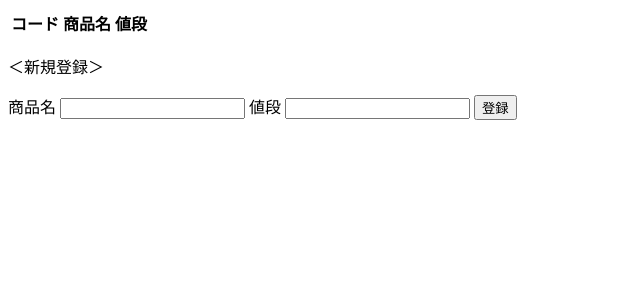
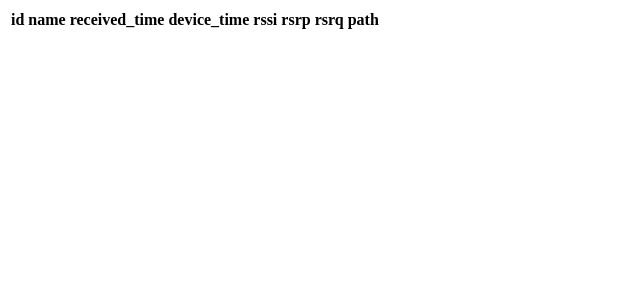
Before and after one commit to yswld/htppServer, a Flask app: page /list in a window 1280 px wide. Shown: the top 300 px of the page, without its empty margins (0-640 px from the left). Run offline with Flask 2, Linux system fonts and the light colour scheme; data that the repository does not hold is empty.

Commit message:
dbのカラムを追加した。

```diff
--- a/main.py
+++ b/main.py
@@ -39,17 +39,19 @@ def post_json():
     received_time = int(time.time())
     json = request.get_json()  # POSTされたJSONを取得
 
-    # テンプレートから新規登録する商品名と値段を取得
     id = request.json["id"]
     name = request.json["name"]
     device_time = request.json["device_time"]
+    rssi = request.json["rssi"]
+    rsrp = request.json["rsrp"]
+    rsrq = request.json["rsrq"]
 
     # データベース接続
     con = get_db_connection()
     if con.execute("select count(*) from sqlite_master where type='table'").fetchone()[0] == 0:
-        con.execute("create table data_table(id integer, name varchar(10), time integer, device_time integer)")
+        con.execute("create table data_table(id integer, name varchar(10), received_time integer, device_time integer, rssi real, rsrp real, rsrq real, path varchar(20))")
 
-    con.execute(f"insert into data_table values({id},'{name}',{received_time},{device_time})")
+    con.execute(f"insert into data_table values({id},'{name}',{received_time},{device_time},{rssi},{rsrp},{rsrq},'{name}')")
 
     cur = con.execute("select * from data_table")
 
--- a/templates/index.html
+++ b/templates/index.html
@@ -2,16 +2,21 @@
 <html lang="jp">
 <head>
     <meta charset="UTF-8">
-    <title>商品一覧ページ</title>
+    <title>db</title>
 </head>
 <body>
     <div>
         <table>
             <thead>
                 <tr>
-                    <th>コード</th>
-                    <th>商品名</th>
-                    <th>値段</th>
+                    <th>id</th>
+                    <th>name</th>
+                    <th>received_time</th>
+                    <th>device_time</th>
+                    <th>rssi</th>
+                    <th>rsrp</th>
+                    <th>rsrq</th>
+                    <th>path</th>
                 </tr>
             </thead>
             <tbody>
@@ -20,11 +25,17 @@
                     <th>{{item[0]}}</th>
                     <th>{{item[1]}}</th>
                     <th>{{item[2]}}</th>
+                    <th>{{item[3]}}</th>
+                    <th>{{item[4]}}</th>
+                    <th>{{item[5]}}</th>
+                    <th>{{item[6]}}</th>
+                    <th>{{item[7]}}</th>
                 </tr>
                 {% endfor %}
             </tbody>
         </table>
     </div>
+    <!--
     <form action='/result'>
         <p>＜新規登録＞</p>
         <label>
@@ -37,5 +48,6 @@
         </label>
         <button type="submit" formmethod="POST">登録</button>
     </form>
+    -->
 </body>
 </html>
```
